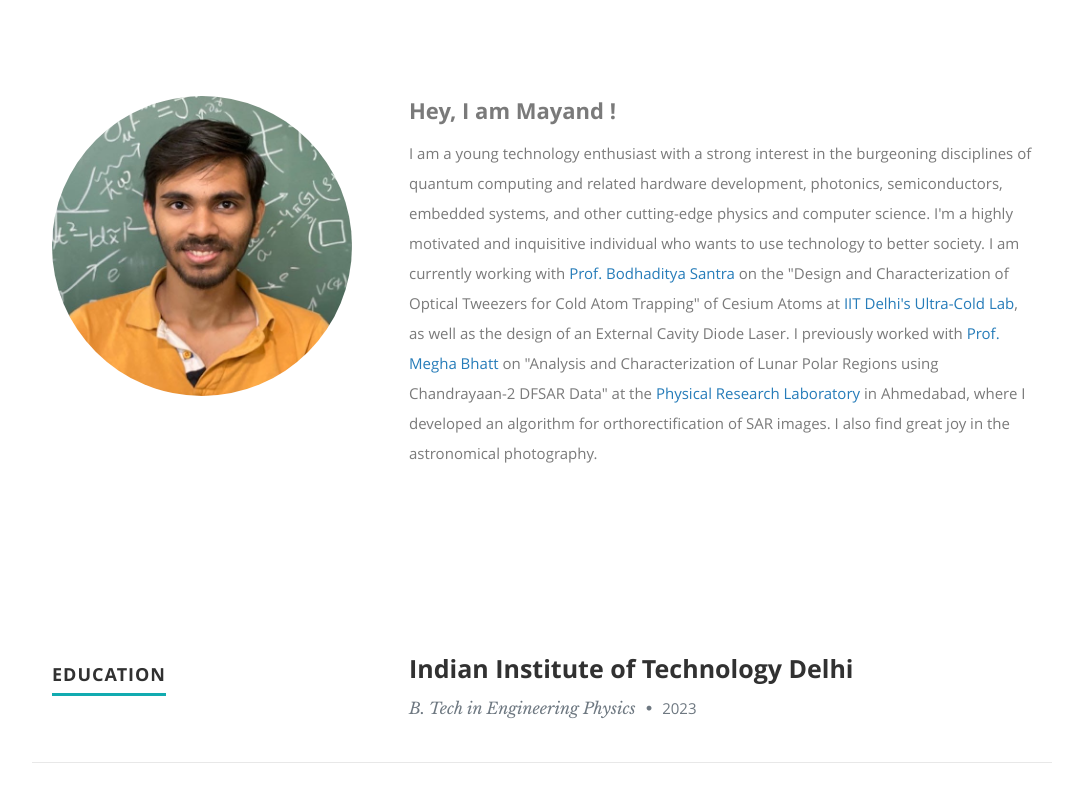
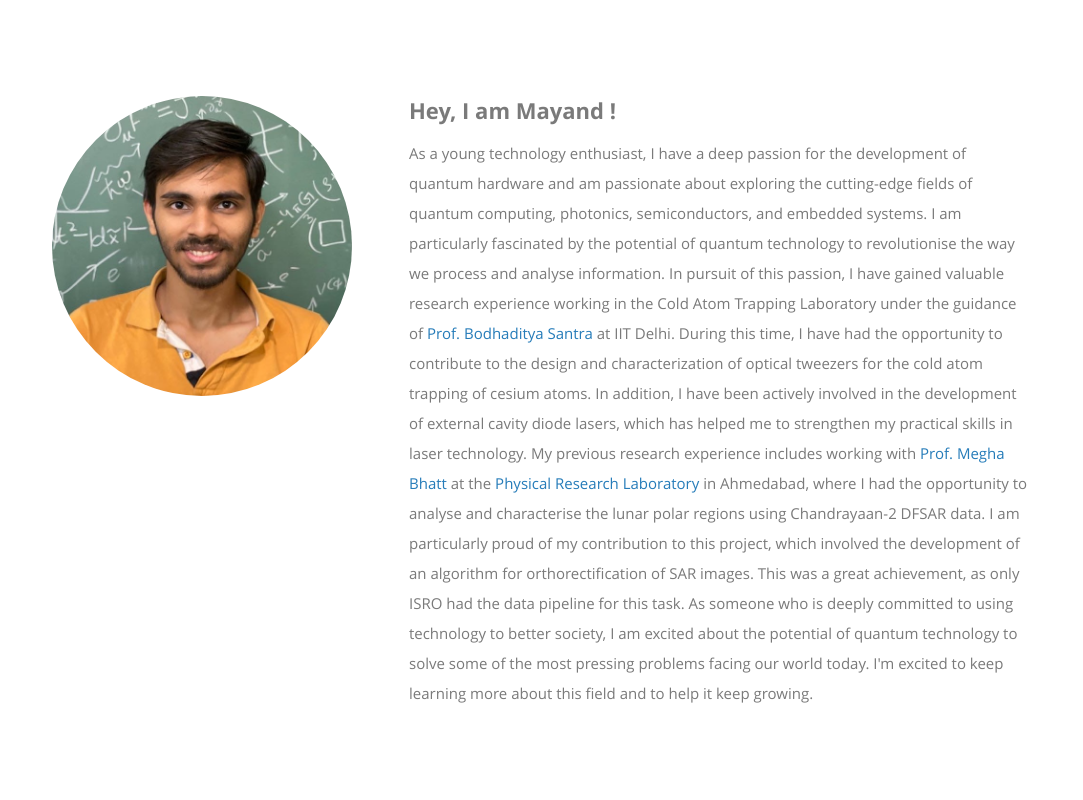
Before and after one commit to mayanddangi/mayanddangi.github.io, a plain HTML site: page index.html in a window 1280 px wide. Shown: the part 800-1600 px from the top of the page, without its empty margins (98-1181 px from the left). Drawn offline with nearby package versions, Linux system fonts and the light colour scheme.

Commit message:
update bio

```diff
--- a/index.html
+++ b/index.html
@@ -103,11 +103,16 @@
             <h2>Hey, I am Mayand !</h2>
 
 			<p>
-			I am a young technology enthusiast with a strong interest in the burgeoning disciplines of quantum computing and related hardware development, photonics, semiconductors, embedded systems, and other cutting-edge physics and computer science.
+			As a young technology enthusiast, I have a deep passion for the development of quantum hardware and am passionate about exploring the cutting-edge fields of quantum computing, photonics, semiconductors, and embedded systems. I am particularly fascinated by the potential of quantum technology to revolutionise the way we process and analyse information.
+			In pursuit of this passion, I have gained valuable research experience working in the Cold Atom Trapping Laboratory under the guidance of <a href ="https://bodhadityasantra.wixsite.com/bsantra" >Prof. Bodhaditya Santra</a> at IIT Delhi. During this time, I have had the opportunity to contribute to the design and characterization of optical tweezers for the cold atom trapping of cesium atoms. In addition, I have been actively involved in the development of external cavity diode lasers, which has helped me to strengthen my practical skills in laser technology.
+			My previous research experience includes working with <a href = "https://www.prl.res.in/~megha/">Prof. Megha Bhatt</a> at the <a href ="https://www.prl.res.in/prl-eng/division/psdn">Physical Research Laboratory</a> in Ahmedabad, where I had the opportunity to analyse and characterise the lunar polar regions using Chandrayaan-2 DFSAR data. I am particularly proud of my contribution to this project, which involved the development of an algorithm for orthorectification of SAR images. This was a great achievement, as only ISRO had the data pipeline for this task.
+			As someone who is deeply committed to using technology to better society, I am excited about the potential of quantum technology to solve some of the most pressing problems facing our world today. I'm excited to keep learning more about this field and to help it keep growing.
+
+			<!--I am a young technology enthusiast with a strong interest in the burgeoning disciplines of quantum computing and related hardware development, photonics, semiconductors, embedded systems, and other cutting-edge physics and computer science.
 			I'm a highly motivated and inquisitive individual who wants to use technology to better society.
 			I am currently working with <a href ="https://bodhadityasantra.wixsite.com/bsantra" >Prof. Bodhaditya Santra</a> on the "Design and Characterization of Optical Tweezers for Cold Atom Trapping" of Cesium Atoms at <a href ="https://bodhadityasantra.wixsite.com/bsantra" >IIT Delhi's Ultra-Cold Lab</a>, as well as the design of an External Cavity Diode Laser.
 			I previously worked with <a href = "https://www.prl.res.in/~megha/">Prof. Megha Bhatt</a> on "Analysis and Characterization of Lunar Polar Regions using Chandrayaan-2 DFSAR Data" at the <a href ="https://www.prl.res.in/prl-eng/division/psdn">Physical Research Laboratory</a> in Ahmedabad, where I developed an algorithm for orthorectification of SAR images.
-			 I also find great joy in the astronomical photography.
+			 I also find great joy in the astronomical photography. -->
 			</p>
             <!--<p>Sed ut perspiciatis unde omnis iste natus error sit voluptatem accusantium doloremque laudantium, totam rem aperiam,
             eaque ipsa quae ab illo inventore veritatis et quasi architecto beatae vitae dicta sunt explicabo. Nemo enim ipsam
```
